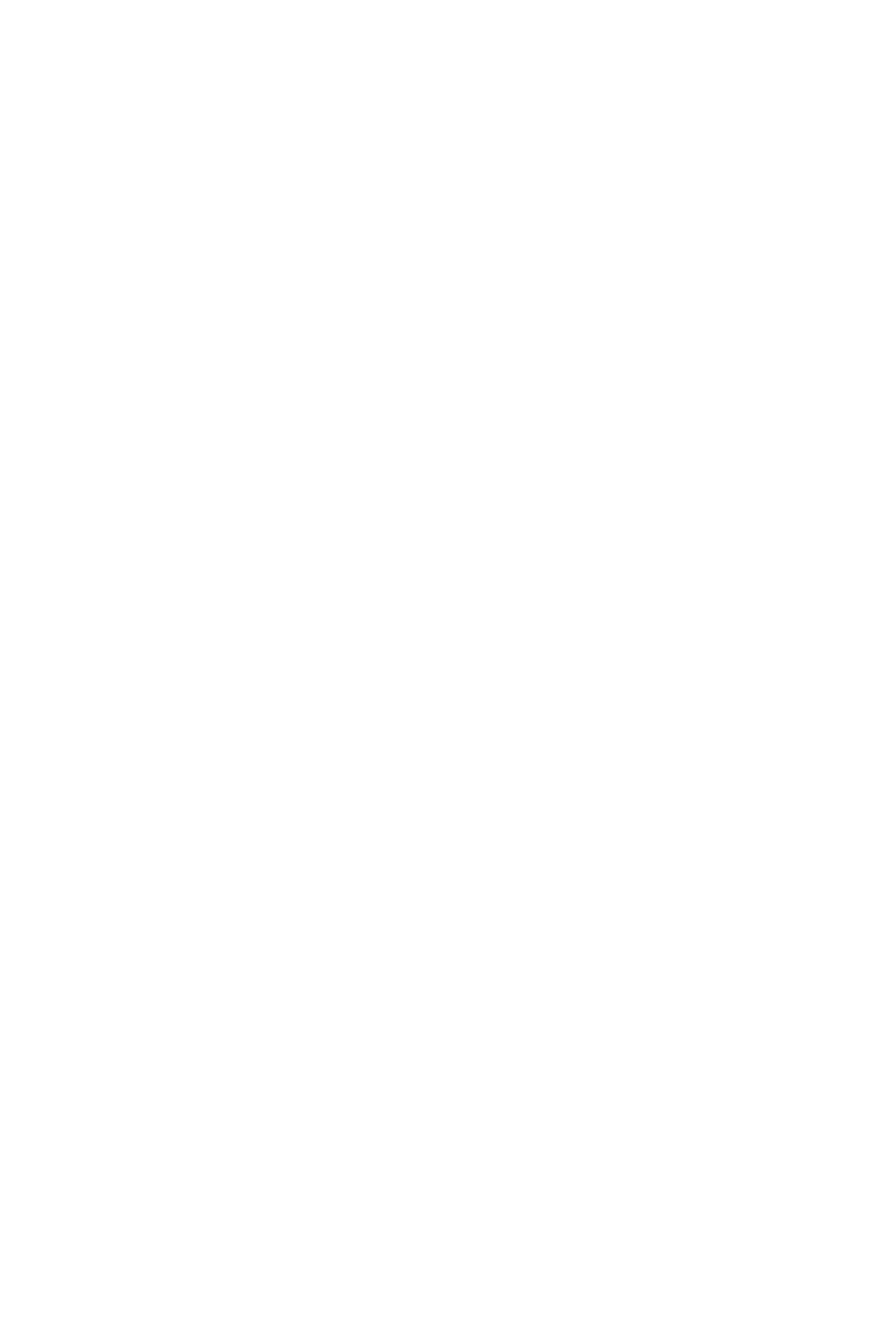
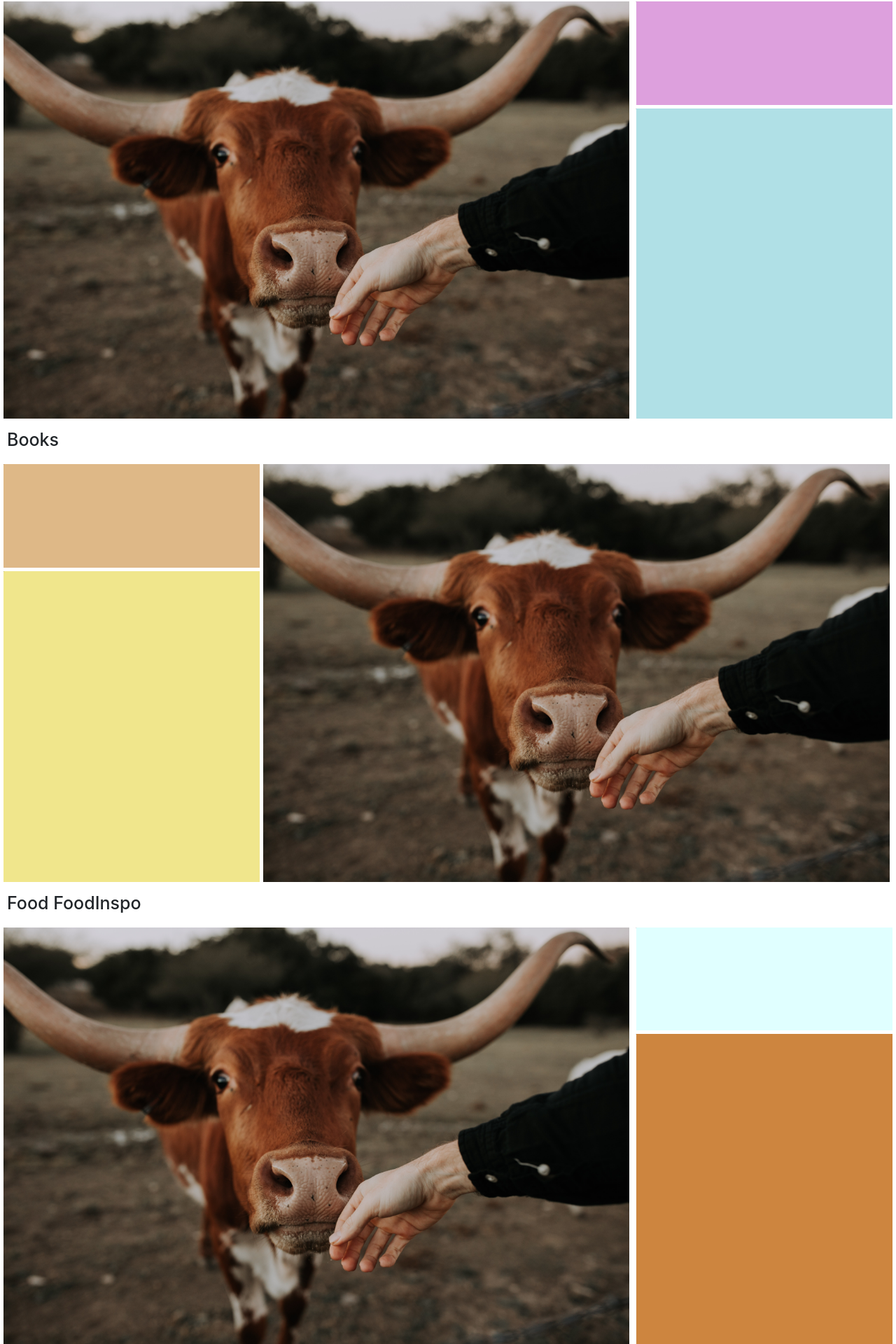
Before and after one commit to sdennruss/30daychallenge, a React (Create React App) app: page /resources in a window 1280 px wide. Shown: the part 99-2019 px from the top of the page at 70% size. Before the commit the page ends 800 px from the top, so only its background shows below. Built offline with nearby package versions, Linux system fonts and the light colour scheme; a web font is replaced by a local one.

Commit message:
resources page

```diff
--- a/src/App.css
+++ b/src/App.css
@@ -251,6 +251,136 @@ text-align: center;
 height: 20rem;
 }
 
+/* Docs */
+
+.doc-title, .food-inspo-title{
+  padding: 1rem;
+}
+
+.resources-container-1{
+  max-width: 100%;
+  margin: 0 auto;
+  display: flex;
+}
+
+.column-1{
+  flex: 2.4;
+}
+.brown-cow-1{
+  max-width: 99%;
+  flex: 1;
+  margin: 0.5rem;
+  margin-right: 0rem;
+  cursor: pointer;
+}
+
+.column-2{
+flex: 1;
+padding: 0rem;
+display: flex;
+flex-direction: column;
+}
+
+.title-1{
+background-color: plum;
+flex: 1;
+margin: 0.5rem;
+margin-bottom: 0;
+}
+
+.info-1{
+margin: 0.5rem;
+background-color: powderblue;
+flex: 3;
+}
+
+/* Books */
+
+.book-title{
+  padding: 1rem;
+}
+
+.resources-container-2{
+  max-width: 100%;
+  margin: 0 auto;
+  display: flex;
+}
+
+.column-3{
+flex: 1;
+padding: 0rem;
+display: flex;
+flex-direction: column;
+}
+
+.title-2{
+  background-color: burlywood;
+  flex: 1;
+  margin: 0.5rem;
+  margin-bottom: 0;
+  }
+
+  .info-2{
+  margin: 0.5rem;
+  background-color: khaki;
+  flex: 3;
+  }
+
+.column-4{
+  flex: 2.4;
+}
+
+.brown-cow-2{
+  max-width: 99%;
+  flex: 1;
+  margin: 0.5rem;
+  margin-left: 0rem;
+  cursor: pointer;
+  }
+
+  .brown-cow-2:hover{
+    opacity: 1rem;
+  }
+
+  /* Food Inspo */
+
+.resources-container-3{
+  max-width: 100%;
+  margin: 0 auto;
+  display: flex;
+}
+
+.column-5{
+  flex: 2.4;
+}
+.brown-cow-3{
+  max-width: 99%;
+  flex: 1;
+  margin: 0.5rem;
+  margin-right: 0rem;
+  cursor: pointer;
+  opacity: 1rem;
+}
+
+  .column-6{
+  flex: 1;
+  padding: 0rem;
+  display: flex;
+  flex-direction: column;
+  }
+
+  .title-3{
+  background-color: lightcyan;
+  flex: 1;
+  margin: 0.5rem;
+  margin-bottom: 0;
+  }
+
+  .info-3{
+  margin: 0.5rem;
+  background-color: peru;
+  flex: 3;
+  }
 
 
 .contact-container {
@@ -452,85 +582,4 @@ padding: 0.4rem;
   padding: 0.5rem;
 }
 
-.equal-heigh-container{
-  max-width: 900px;
-  margin: 0 auto;
-  display:flex;
 }
-
-.resources-image{
-padding: 2rem;
-flex: 1;
-}
-
-.resources-header-container{
-background-color: khaki;
-flex: 1
-}
-
-.first{
-background-color: greenyellow;
-}
-
-.second{
-background-color: hotpink;
-}
-
-}
-
-
-
-/* .contact-container{
-background:B17FAB;
-margin: 1rem 1rem;
-padding: 1rem;
-} */
-
-/* .resources-image-first{
-background-color: green;
-padding: 20px;
-height: 500px;
-flex: 5;
-}
-
-
-.resources-container-second{
-background-color: linen;
-flex: 3;
-display: flex;
-flex-direction: column;
-margin: 5px;
-}
-
-.resource-1{
-background-color: thistle;
-flex: 1;
-margin: 5px;
-}
-
-.resource-2{
-background-color: teal;
-flex: 1;
-margin: 5px;
-}
-
-.resources-container-third{
-background-color: plum;
-display: flex;
-flex: 3;
-flex-direction: column;
-margin: 5px;
-
-}
-
-.resource-3{
-background-color: royalblue;
-flex: 1;
-margin: 5px;
-}
-
-.resource-4{
-background-color: seagreen;
-flex: 1;
-margin: 5px;
-} */
--- a/src/components/calendar/calendar.jsx
+++ b/src/components/calendar/calendar.jsx
@@ -1,7 +1,5 @@
 import React from 'react';
 import Days from './days';
-import MediaQuery from "react-responsive";
-import ProgressBar from "../progress/progressBar";
 
 
 
--- /dev/null
+++ b/src/components/resources/books.jsx
@@ -0,0 +1,22 @@
+import React from 'react';
+import Cows from "./brown-cow.jpg"
+
+const Books = () => {
+  return (
+    <React.Fragment>
+      <h1 className="book-title">Books</h1>
+      <div className="resources-container-2">
+        <div className="column-3">
+          <div className="title-2">A</div>
+          <div className="info-2">B</div>
+        </div>
+
+        <div className="column-4">
+          <img className="brown-cow-2" src={Cows}/>
+        </div>
+      </div>
+    </React.Fragment>
+   );
+}
+
+export default Books;
--- /dev/null
+++ b/src/components/resources/docs.jsx
@@ -0,0 +1,23 @@
+import React from 'react';
+import Cows from "./brown-cow.jpg"
+
+const Docs = () => {
+  return (
+    <React.Fragment>
+      <h1 className="doc-title">Docs</h1>
+      <div className="resources-container-1">
+        <div className="column-1">
+        <img className="brown-cow-1" src={Cows}/>
+        </div>
+
+        <div className="column-2">
+          <div className="title-1">A</div>
+            <div className="info-1">B</div>
+        </div>
+      </div>
+    </React.Fragment>
+
+   );
+}
+
+export default Docs;
--- /dev/null
+++ b/src/components/resources/foodInspo.jsx
@@ -0,0 +1,22 @@
+import React from 'react';
+import Cows from "./brown-cow.jpg"
+
+const FoodInspo = () => {
+  return (
+    <React.Fragment>
+    <h1 className="food-inspo-title">Food FoodInspo</h1>
+    <div className="resources-container-3">
+      <div className="column-5">
+      <img className="brown-cow-3" src={Cows}/>
+      </div>
+
+      <div className="column-6">
+        <div className="title-3">A</div>
+          <div className="info-3">B</div>
+      </div>
+    </div>
+  </React.Fragment>
+   );
+}
+
+export default FoodInspo;
--- a/src/components/resources/resourceImgs.jsx
+++ /dev/null
@@ -1,5 +0,0 @@
-
-
-export const animalImages = [
-
-]
--- a/src/components/resources/resources.jsx
+++ b/src/components/resources/resources.jsx
@@ -1,27 +1,18 @@
-import React, { useState } from 'react';
-import Cows from "./brown-cow.jpg"
+import React from 'react';
+import Docs from "./docs";
+import Books from "./books";
+import FoodInspo from './foodInspo';
 
 
 const Resources = ({onClick}) => {
 
   return (
     <React.Fragment>
+      <Docs />
 
-    <div className="equal-height-container">
+      <Books />
 
-    <div className="resources-image">
-      <p className="cow"> Shanice Dennins-Russell Shanice Dennins-Russell Shanice Dennins-Russell Shanice Dennins-Russell Shanice Dennins-Russell</p>
-      </div>
-
-      <div className="resources-header-container">
-        <div className="first">
-        </div>
-
-        <div className="second">
-        </div>
-      </div>
-
-      </div>
+      <FoodInspo />
 
     </React.Fragment>
 
```
